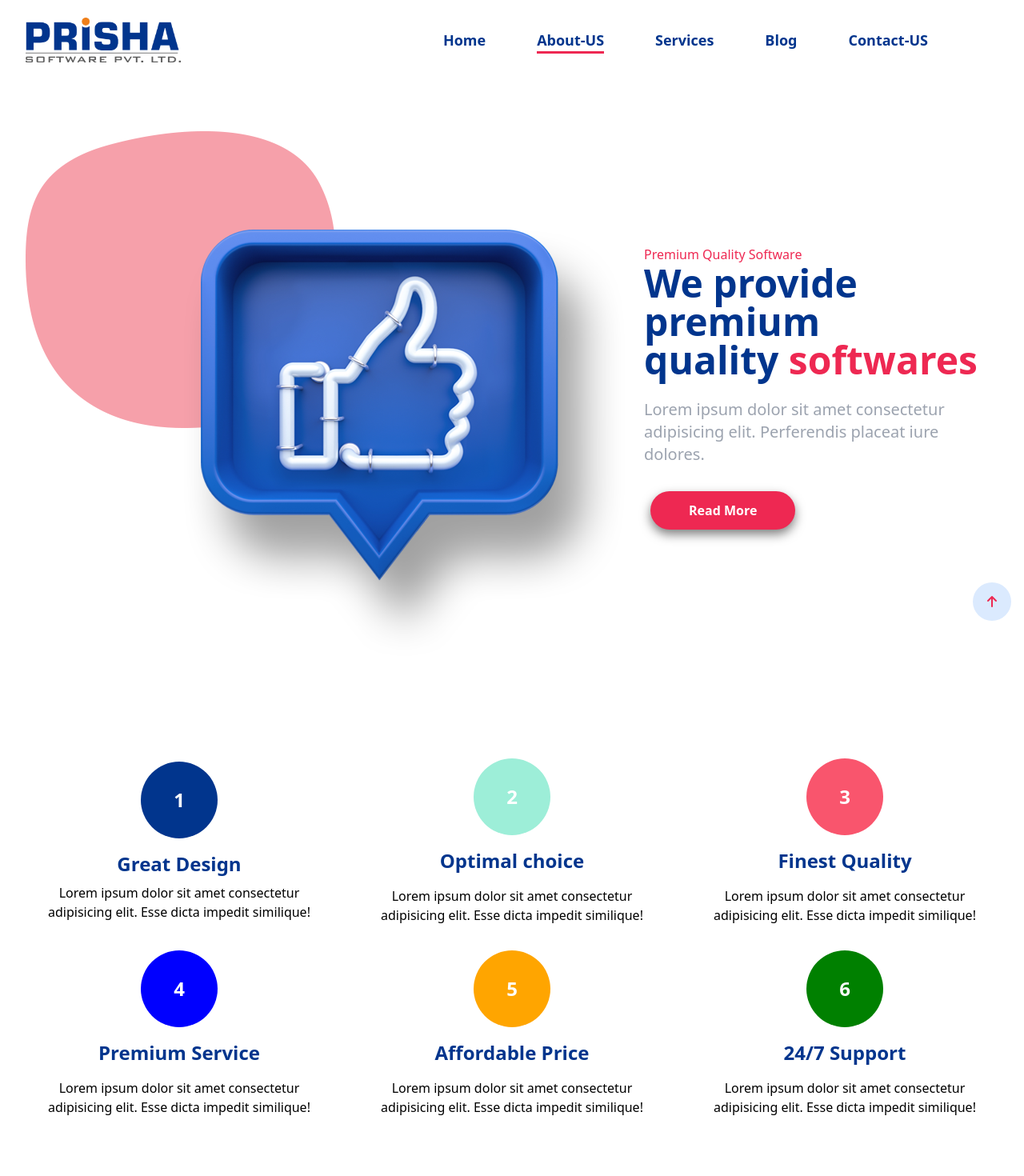
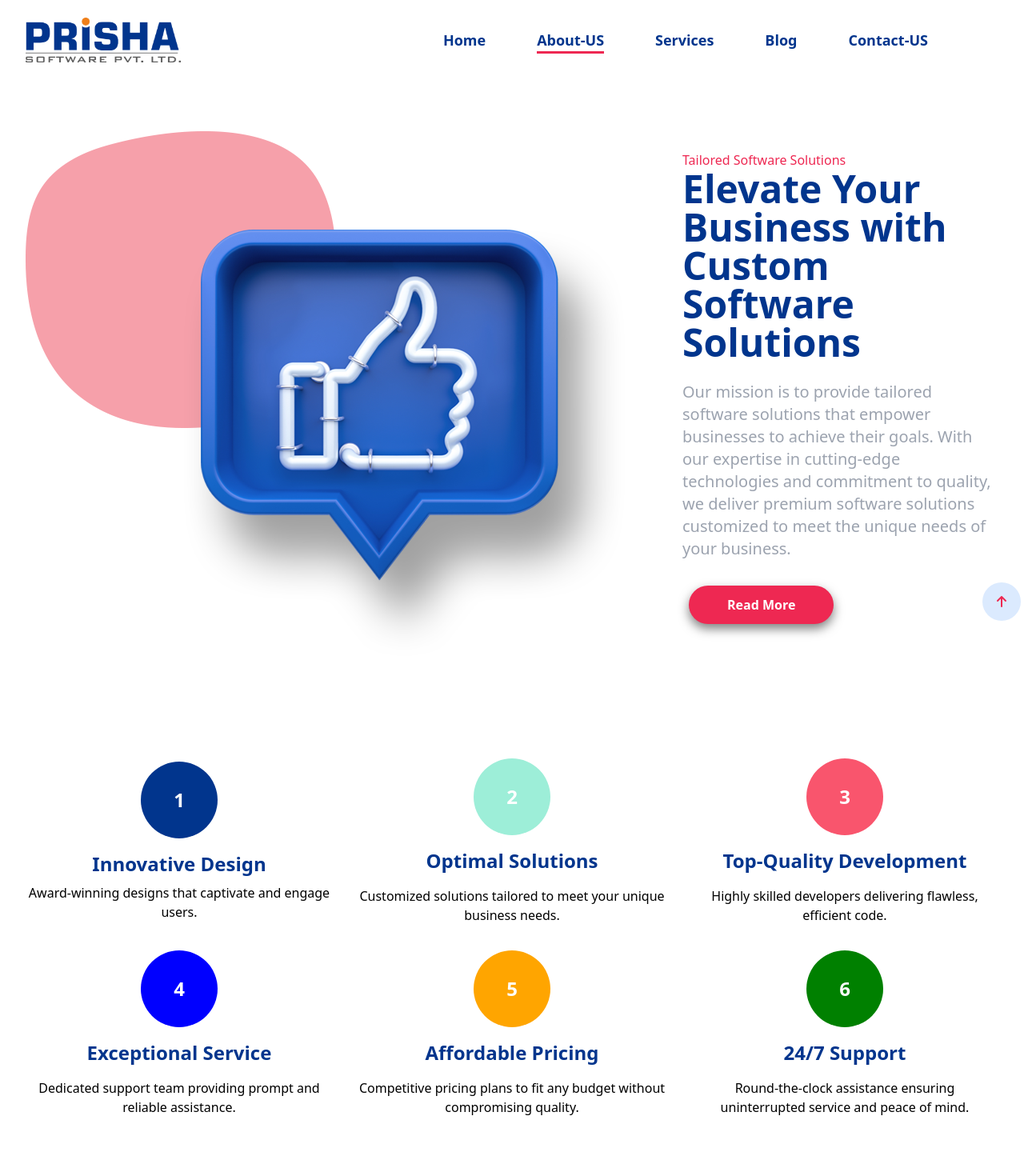
Before and after one commit to makwana-prateek23/PrishaSoftware, a React (Create React App) app: page /about in a window 1280 px wide. Shown: the top 1470 px of the page at 80% size. Built offline with nearby package versions, Linux system fonts and the light colour scheme.

Commit message:
Responsive design fixed

```diff
--- a/src/Components/AboutSwiper.js
+++ b/src/Components/AboutSwiper.js
@@ -41,7 +41,7 @@ function AboutSwiper() {
     <div className="about-swiper">
       <Swiper
         spaceBetween={4}
-        slidesPerView={1} // Display one slide per view
+        slidesPerView={3} // Display one slide per view
         loop={true}
         modules={[Autoplay]}
         autoplay={{ delay: 1000 }}
--- a/src/Components/MYSwiper.js
+++ b/src/Components/MYSwiper.js
@@ -18,7 +18,7 @@ const MySwiper = () => {
     <div className="swiper-container">
       <Swiper
         spaceBetween={-10}
-        slidesPerView={"3"}
+        slidesPerView={"2"}
         effect={"coverflow"}
         centeredSlides={true}
         grabCursor={true}
--- a/src/Pages/About.js
+++ b/src/Pages/About.js
@@ -23,7 +23,7 @@ function AboutUs() {
         <div>
           <main>
             <div className="mx-auto px-4 sm:px-6 lg:px-8 py-16 max-w-screen-xl">
-              <div className="flex flex-col sm:flex-row items-center">
+              <div className="flex flex-col sm:flex-row items-center justify-center sm:space-x-12">
                 <div
                   data-aos="zoom-in"
                   data-aos-delay="300"
@@ -34,22 +34,21 @@ function AboutUs() {
                 <div>
                   <div className="">
                     <h6 style={{ color: "var(--text-color)" }}>
-                      Premium Quality Software
+                      Tailored Software Solutions
                     </h6>
                     <h3
                       className="text-3xl sm:text-5xl font-bold mb-6"
                       style={{ color: "var(--primary-color)" }}
                     >
-                      We provide premium
-                      <br /> quality{" "}
-                      <span style={{ color: "var(--text-color)" }}>
-                        softwares
-                      </span>
+                      Elevate Your Business with
+                      <br /> Custom Software Solutions
                     </h3>
-                    <p className="text-base sm:text-xl text-gray-400">
-                      Lorem ipsum dolor sit amet consectetur
-                      <br />
-                      adipisicing elit. Perferendis placeat iure dolores.
+                    <p className="text-sm sm:text-xl text-gray-400">
+                      Our mission is to provide tailored software solutions that
+                      empower businesses to achieve their goals. With our
+                      expertise in cutting-edge technologies and commitment to
+                      quality, we deliver premium software solutions customized
+                      to meet the unique needs of your business.
                     </p>
                     <div className="mt-4">
                       <button
@@ -84,17 +83,15 @@ function AboutUs() {
                       style={{ color: "#01358d" }}
                       className="text-2xl font-semibold mb-2"
                     >
-                      Great Design
+                      Innovative Design
                     </h6>
                     <p>
-                      Lorem ipsum dolor sit amet consectetur adipisicing elit.
-                      Esse dicta impedit similique!
+                      Award-winning designs that captivate and engage users.
                     </p>
                   </div>
                 </div>
-
                 <div
-                  className="flex flex-col text-center justify-center  items-center"
+                  className="flex flex-col text-center justify-center items-center"
                   data-aos="zoom-in"
                 >
                   <div
@@ -108,11 +105,11 @@ function AboutUs() {
                       style={{ color: "#01358d" }}
                       className="text-2xl font-semibold mb-4"
                     >
-                      Optimal choice
+                      Optimal Solutions
                     </h6>
                     <p>
-                      Lorem ipsum dolor sit amet consectetur
-                      <br /> adipisicing elit. Esse dicta impedit similique!
+                      Customized solutions tailored to meet your unique business
+                      needs.
                     </p>
                   </div>
                 </div>
@@ -124,7 +121,6 @@ function AboutUs() {
                     className="rounded-full w-24 h-24 flex text-white mb-4 text-2xl font-bold justify-center items-center"
                     style={{ backgroundColor: "#f9556d" }}
                   >
-                    {" "}
                     3
                   </div>
                   <div>
@@ -132,11 +128,11 @@ function AboutUs() {
                       style={{ color: "#01358d" }}
                       className="text-2xl font-semibold mb-4"
                     >
-                      Finest Quality
+                      Top-Quality Development
                     </h6>
                     <p>
-                      Lorem ipsum dolor sit amet consectetur <br />
-                      adipisicing elit. Esse dicta impedit similique!
+                      Highly skilled developers delivering flawless, efficient
+                      code.
                     </p>
                   </div>
                 </div>
@@ -148,7 +144,6 @@ function AboutUs() {
                     className="rounded-full w-24 h-24 flex text-white text-2xl mb-4 font-bold justify-center items-center"
                     style={{ backgroundColor: "blue" }}
                   >
-                    {" "}
                     4
                   </div>
                   <div>
@@ -156,24 +151,22 @@ function AboutUs() {
                       style={{ color: "#01358d" }}
                       className="text-2xl font-semibold mb-4"
                     >
-                      Premium Service
+                      Exceptional Service
                     </h6>
                     <p>
-                      Lorem ipsum dolor sit amet consectetur <br />
-                      adipisicing elit. Esse dicta impedit similique!
+                      Dedicated support team providing prompt and reliable
+                      assistance.
                     </p>
                   </div>
                 </div>
                 <div
                   className="flex flex-col text-center justify-center items-center"
                   data-aos="zoom-in"
-                  data-a
                 >
                   <div
                     className="rounded-full w-24 h-24 flex text-white mb-4 text-2xl font-bold justify-center items-center"
                     style={{ backgroundColor: "orange" }}
                   >
-                    {" "}
                     5
                   </div>
                   <div>
@@ -181,11 +174,11 @@ function AboutUs() {
                       style={{ color: "#01358d" }}
                       className="text-2xl font-semibold mb-4"
                     >
-                      Affordable Price
+                      Affordable Pricing
                     </h6>
                     <p>
-                      Lorem ipsum dolor sit amet consectetur <br />
-                      adipisicing elit. Esse dicta impedit similique!
+                      Competitive pricing plans to fit any budget without
+                      compromising quality.
                     </p>
                   </div>
                 </div>
@@ -197,7 +190,7 @@ function AboutUs() {
                     className="rounded-full w-24 h-24 flex text-white text-2xl mb-4 font-bold justify-center items-center"
                     style={{ backgroundColor: "green" }}
                   >
-                    6{" "}
+                    6
                   </div>
                   <div>
                     <h6
@@ -207,13 +200,14 @@ function AboutUs() {
                       24/7 Support
                     </h6>
                     <p>
-                      Lorem ipsum dolor sit amet consectetur <br />
-                      adipisicing elit. Esse dicta impedit similique!
+                      Round-the-clock assistance ensuring uninterrupted service
+                      and peace of mind.
                     </p>
                   </div>
                 </div>
               </div>
             </section>
+
             <section className="email">
               <div className="mx-auto px-4 sm:px-6 lg:px-8 py-16 max-w-screen-xl">
                 <div className="flex flex-col justify-center items-center">
--- a/src/Pages/Home.js
+++ b/src/Pages/Home.js
@@ -229,28 +229,31 @@ function Home() {
                     className="text-sm sm:text-base"
                     style={{ color: "var(--text-color)" }}
                   >
-                    We have optimised solutions for all kind of businesses
+                    Streamline Your Business with Optimized Solutions
                   </h6>
                   <h2
                     className="text-3xl sm:text-6xl font-semibold mb-2"
                     style={{ color: "var(--primary-color)" }}
                   >
-                    Get the optimised software solutions for <br />
+                    Elevate Your Operations with <br />
                     <span
                       className="text-3xl sm:text-5xl"
                       style={{ color: "var(--text-color)" }}
                     >
-                      all business
+                      Optimized Software Solutions
                     </span>
                   </h2>
                   <p className="quality-text text-gray-400 text-sm sm:text-base">
-                    We can provide optmised tech solution for all kind solution
-                    in web and application in both areas
+                    We specialize in providing tailored tech solutions designed
+                    to optimize business processes across various industries.
+                    Whether you need web development, mobile apps, or custom
+                    software, we've got you covered.
                   </p>
                 </div>
                 <div
                   className="w-full sm:w-1/2 bg-cover bg-center mt-6 sm:mt-0"
                   data-aos="fade-left"
+                  data-aos-delay="200"
                 >
                   <img src={ImageBack2} alt="image2" className="w-full" />
                 </div>
@@ -267,9 +270,7 @@ function Home() {
                     <h6 className="text-lg sm:text-xl font-semibold mb-2">
                       Prosperity
                     </h6>
-                    <p className="text-sm sm:text-base">
-                      Lorem ipsum dolor sit amet consectetur.
-                    </p>
+                    <p className="text-sm sm:text-base">We are available for</p>
                   </div>
                 </div>
                 <div className="flex flex-col items-center">
@@ -306,9 +307,7 @@ function Home() {
                     <h6 className="text-lg sm:text-xl font-semibold mb-2">
                       Prosperity
                     </h6>
-                    <p className="text-sm sm:text-base">
-                      Lorem ipsum dolor sit amet consectetur.
-                    </p>
+                    <p className="text-sm sm:text-base">.</p>
                   </div>
                 </div>
               </div>
@@ -327,7 +326,9 @@ function Home() {
                   <div className="mb-6">
                     <div className="flex flex-col mb-4">
                       <div className="flex justify-between items-center rounded-lg mb-2 bg-red-100 px-4 sm:w-11/12">
-                        <p className="flex-1">Fast Forward Question ??</p>
+                        <p className="flex-1">
+                          What software solutions do you offer?
+                        </p>
                         <button
                           className="rounded-full w-8 h-8 bg-white"
                           onClick={() => toggleQuestionVisibility(0)}
@@ -337,13 +338,19 @@ function Home() {
                       </div>
                       {questionVisible[0] && (
                         <div className="bg-green-100 rounded-lg p-4 mb-2 sm:w-8/12">
-                          <p>Answer to Fast Forward Question</p>
+                          <p>
+                            We offer a wide range of software solutions
+                            including web development, mobile app development,
+                            and custom software development.
+                          </p>
                         </div>
                       )}
                     </div>
                     <div className="flex flex-col mb-4">
                       <div className="flex justify-between items-center rounded-lg mb-2 bg-red-100 px-4 sm:w-11/12">
-                        <p className="flex-1">Fast Forward Question ??</p>
+                        <p className="flex-1">
+                          Do you provide ongoing support and maintenance?
+                        </p>
                         <button
                           className="rounded-full w-8 h-8 bg-white"
                           onClick={() => toggleQuestionVisibility(1)}
@@ -353,13 +360,20 @@ function Home() {
                       </div>
                       {questionVisible[1] && (
                         <div className="bg-green-100 rounded-lg p-4 mb-2 sm:w-8/12">
-                          <p>Answer to Fast Forward Question</p>
+                          <p>
+                            Yes, we offer comprehensive support and maintenance
+                            services to ensure the smooth functioning of your
+                            software solutions.
+                          </p>
                         </div>
                       )}
                     </div>
                     <div className="flex flex-col mb-4">
                       <div className="flex justify-between items-center rounded-lg mb-2 bg-red-100 px-4 sm:w-11/12">
-                        <p className="flex-1">Fast Forward Question ??</p>
+                        <p className="flex-1">
+                          Can you develop software tailored to our specific
+                          needs?
+                        </p>
                         <button
                           className="rounded-full w-8 h-8 bg-white"
                           onClick={() => toggleQuestionVisibility(2)}
@@ -369,7 +383,11 @@ function Home() {
                       </div>
                       {questionVisible[2] && (
                         <div className="bg-green-100 rounded-lg p-4 mb-2 sm:w-8/12">
-                          <p>Answer to Fast Forward Question</p>
+                          <p>
+                            Yes, we specialize in developing custom software
+                            solutions tailored to the unique requirements of
+                            each client.
+                          </p>
                         </div>
                       )}
                     </div>
@@ -377,72 +395,25 @@ function Home() {
                     {/* Repeat the question and answer section for each question */}
                   </div>
                 </div>
-                {/* <div className="pl-12">
-                  <div className="flex h-1/6 justify-between items-center rounded-lg mb-2  bg-red-100 px-4 w-11/12">
-                    <p>Fast Forward Question ??</p>
-                    <button
-                      className="rounded-full w-8 h-8 bg-white"
-                      onClick={() => toggleQuestionVisibility(0)}
-                    >
-                      {" "}
-                      {questionVisible[0] ? "-" : "+"}
-                    </button>
-                  </div>
-                  {questionVisible[0] && (
-                    <div className="bg-green-100 rounded-lg p-4 mb-2 w-8/12">
-                      <p>Answer to Fast Forward Question</p>
-                    </div>
-                  )}
 
-                  <div className="flex h-1/6 justify-between items-center rounded-lg mb-2 bg-red-100 px-4 w-11/12">
-                    <p>Fast Forward Question ??</p>
-                    <button
-                      className="rounded-full w-8 h-8 bg-white"
-                      onClick={() => toggleQuestionVisibility(1)}
-                    >
-                      {questionVisible[1] ? "-" : "+"}
-                    </button>
-                  </div>
-                  {questionVisible[1] && (
-                    <div className="bg-green-100 rounded-lg p-4 mb-2 w-8/12">
-                      <p>Answer to Fast Forward Question</p>
-                    </div>
-                  )}
-
-                  <div className="flex h-1/6 justify-between items-center rounded-lg mb-2 bg-red-100 px-4 w-11/12">
-                    <p>Fast Forward Question ??</p>
-                    <button
-                      className="rounded-full w-8 h-8 bg-white"
-                      onClick={() => toggleQuestionVisibility(2)}
-                    >
-                      {questionVisible[2] ? "-" : "+"}
-                    </button>
-                  </div>
-                  {questionVisible[2] && (
-                    <div className="bg-green-100 p-4 rounded-lg mb-2 w-8/12 transition-all duration-1500 transform translate-y-0">
-                      <p>Answer to Fast Forward Question</p>
-                    </div>
-                  )}
-                </div> */}
                 <div className="py-4 sm:py-0 mb-4 px-4">
                   <h6
                     className="text-2xl sm:text-3xl mb-2"
                     style={{ color: "var(--text-color)" }}
                   >
-                    Premium Quality Software
+                    Transform Your Business with Innovative Software Solutions
                   </h6>
                   <h3
                     className="text-3xl sm:text-5xl font-bold mb-6"
                     style={{ color: "var(--primary-color)" }}
                   >
-                    We provide premium quality{" "}
-                    <span style={{ color: "var(--text-color)" }}>
-                      softwares
-                    </span>
+                    Empower Your Enterprise with Our Cutting-Edge Software
                   </h3>
                   <p className="text-base sm:text-xl text-gray-400">
-                    Lorem ipsum dolor sit amet consectetur adipisicing elit.
-                    Perferendis placeat iure dolores.
+                    Our software solutions are designed to revolutionize your
+                    business operations. From streamlining processes to
+                    enhancing efficiency, we offer transformative software
+                    services that propel your enterprise forward.
                   </p>
                   <div className="mt-4">
                     <button
@@ -460,22 +431,26 @@ function Home() {
             </section>
             <section className="mx-auto px-4 sm:px-6 lg:px-8 py-16 max-w-screen-xl">
               <div className="flex flex-col md:flex-row items-center justify-center md:space-x-12">
-                <div className="p-8 text-center md:text-left">
+                <div className="p-8 text-center md:text-left md:w-1/2">
                   <h6 style={{ color: "var(--text-color)" }}>
-                    Premium Quality Software
+                    Cutting-Edge Software Solutions
                   </h6>
                   <h3
                     className="text-3xl md:text-5xl font-bold mb-6"
                     style={{ color: "var(--primary-color)" }}
                   >
-                    We provide premium quality <br />
+                    Elevate Your Business with <br />
                     <span style={{ color: "var(--text-color)" }}>
-                      softwares
+                      Premium Software
+                      <br /> Solutions
                     </span>
                   </h3>
                   <p className="text-base md:text-xl text-gray-400">
-                    Lorem ipsum dolor sit amet consectetur adipisicing elit.
-                    Perferendis placeat iure dolores.
+                    We specialize in delivering innovative and top-notch
+                    software solutions tailored to meet the unique needs of your
+                    business. From web applications to mobile apps,
+                    <br /> we provide cutting-edge technology solutions that
+                    drive growth and success.
                   </p>
                   <div className="mt-4">
                     <button
@@ -485,16 +460,20 @@ function Home() {
                         boxShadow: "0px 6px 13px rgba(0, 0, 0, 0.5)",
                       }}
                     >
-                      <Link to="/contact">Read More</Link>
+                      <Link to="/contact">Learn More</Link>
                     </button>
                   </div>
                 </div>
-                <div data-aos="fade-left" data-aos-delay="300">
+                <div
+                  data-aos="fade-left"
+                  data-aos-delay="200"
+                  className="md:w-1/2"
+                >
                   <img
                     src={Laptop}
                     className="laptopImage"
                     alt="laptopimage"
-                    style={{ maxWidth: "100%", height: "auto" }}
+                    style={{ width: "100%", height: "auto" }}
                   />
                 </div>
               </div>
```
Also changed, not shown: src/Components/Footer.js (+2 -5 lines), src/Components/Header.js (+106 -5 lines), src/Pages/Services.js (+27 -25 lines), src/index.css (+15 -0 lines).
